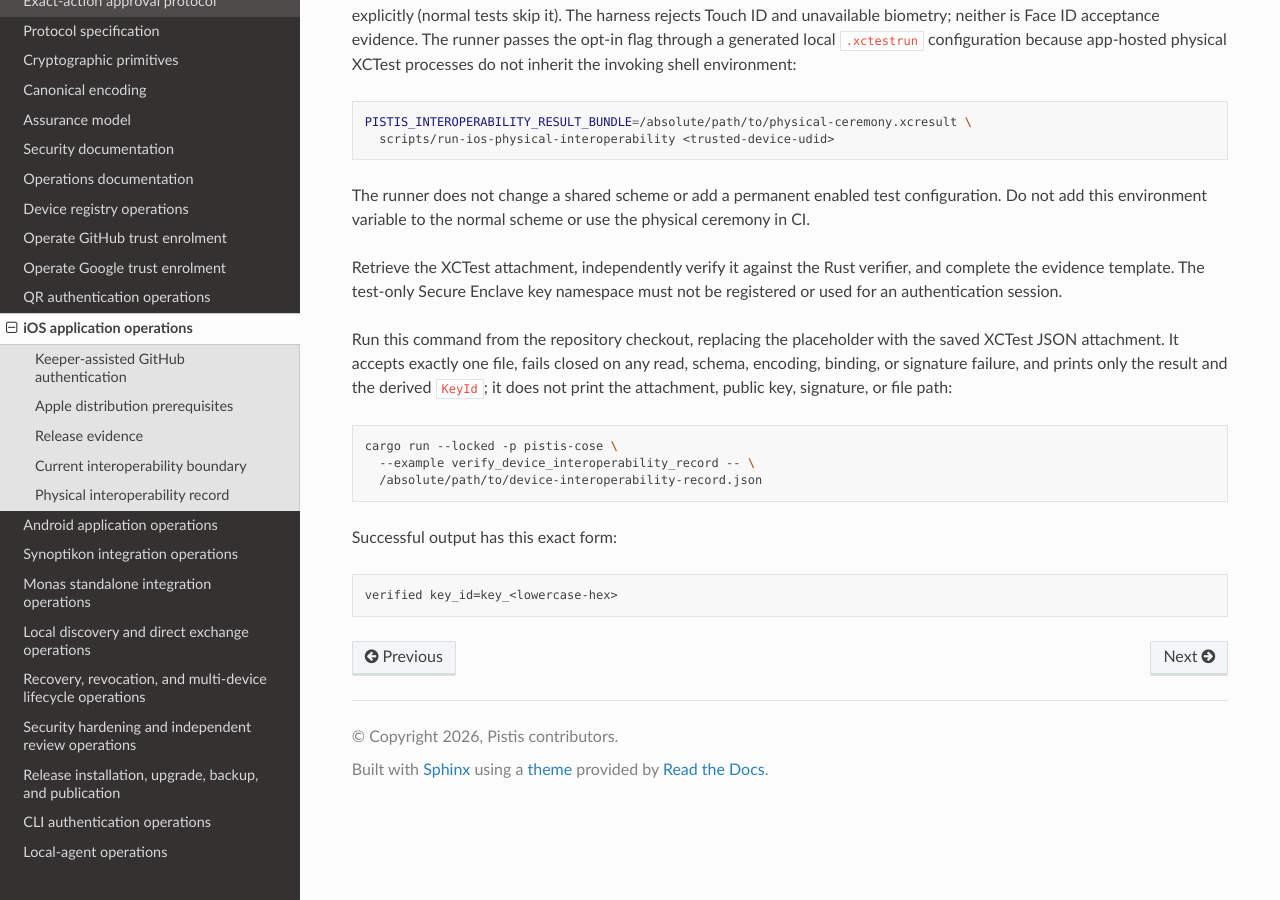
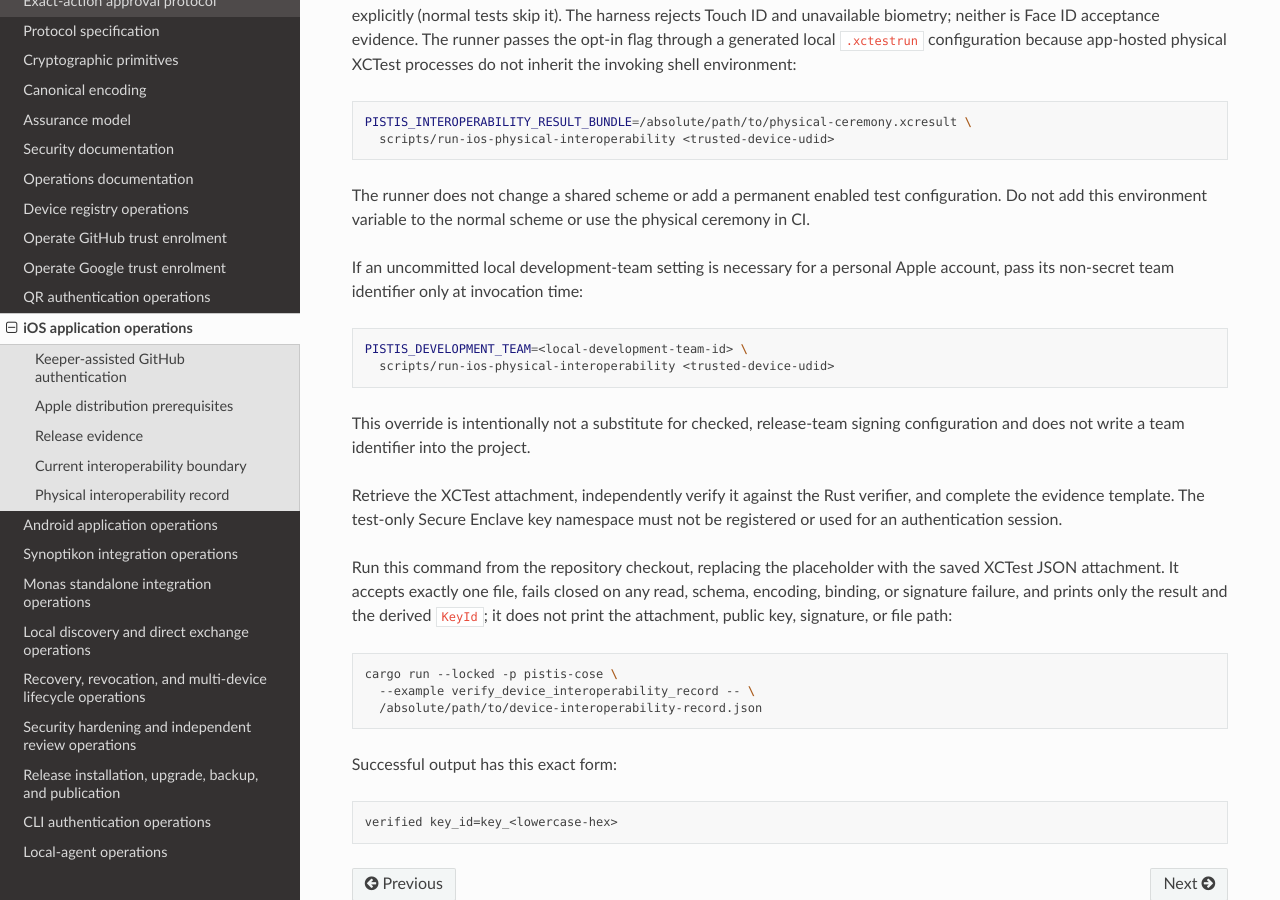
Before and after one commit to sagrudd/pistis, a Sphinx documentation site: the page built from docs/operations/ios.md, in a window 1280 px wide and 900 px high, scrolled down 1712 px. Built offline with Sphinx 7.4.7 and the Read the Docs theme 3.1.0, drawn with Linux system fonts in a browser that asks for light colours; the version number could not be read and is left out.

Commit message:
Support local team for iOS ceremony

````diff
--- a/docs/operations/ios.md
+++ b/docs/operations/ios.md
@@ -94,6 +94,17 @@ The runner does not change a shared scheme or add a permanent enabled test
 configuration. Do not add this environment variable to the normal scheme or
 use the physical ceremony in CI.
 
+If an uncommitted local development-team setting is necessary for a personal
+Apple account, pass its non-secret team identifier only at invocation time:
+
+```sh
+PISTIS_DEVELOPMENT_TEAM=<local-development-team-id> \
+  scripts/run-ios-physical-interoperability <trusted-device-udid>
+```
+
+This override is intentionally not a substitute for checked, release-team
+signing configuration and does not write a team identifier into the project.
+
 Retrieve the XCTest attachment, independently verify it against the Rust
 verifier, and complete the evidence template. The test-only Secure Enclave
 key namespace must not be registered or used for an authentication session.
````
Also changed, not shown: 1 other file.
